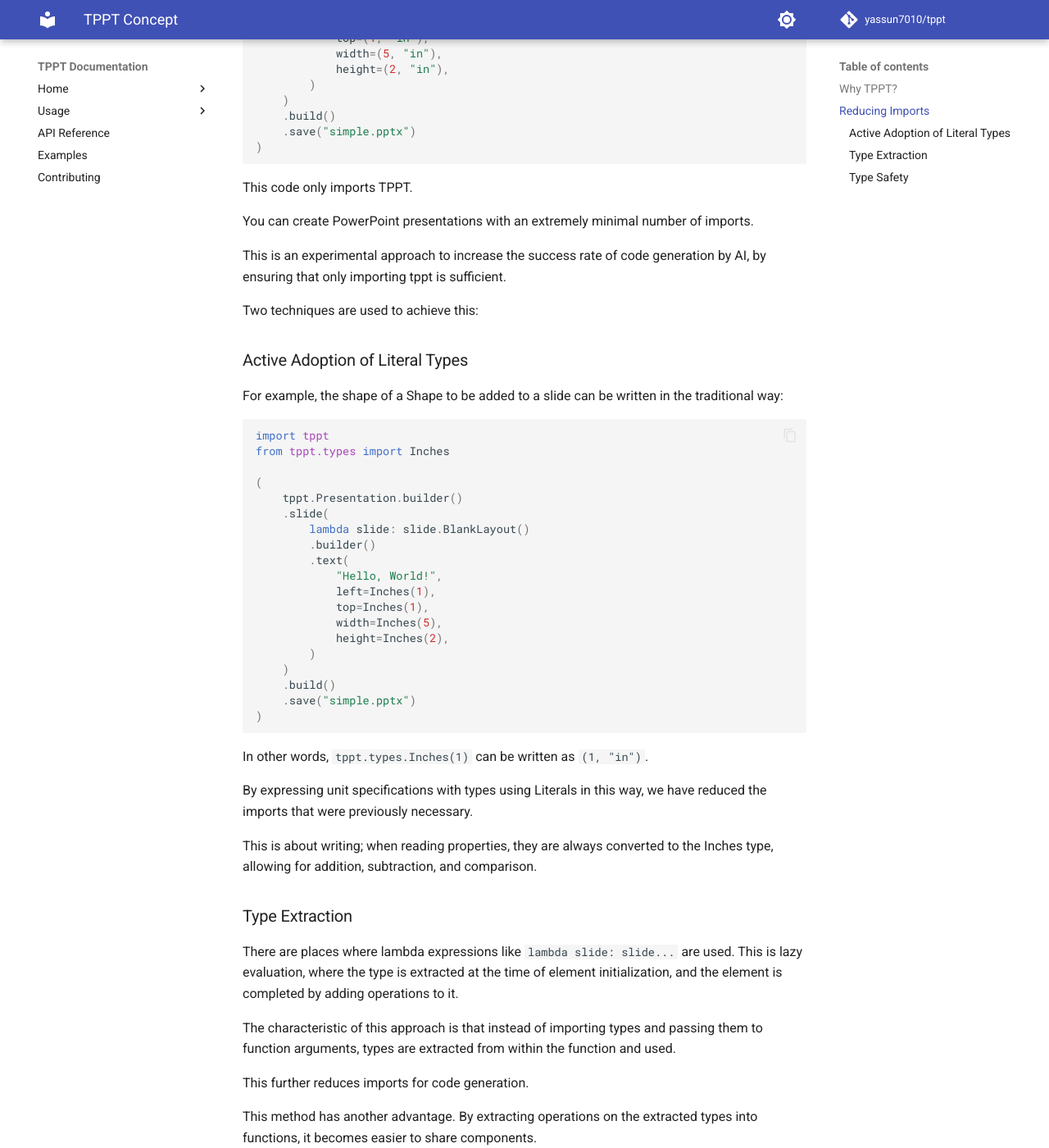
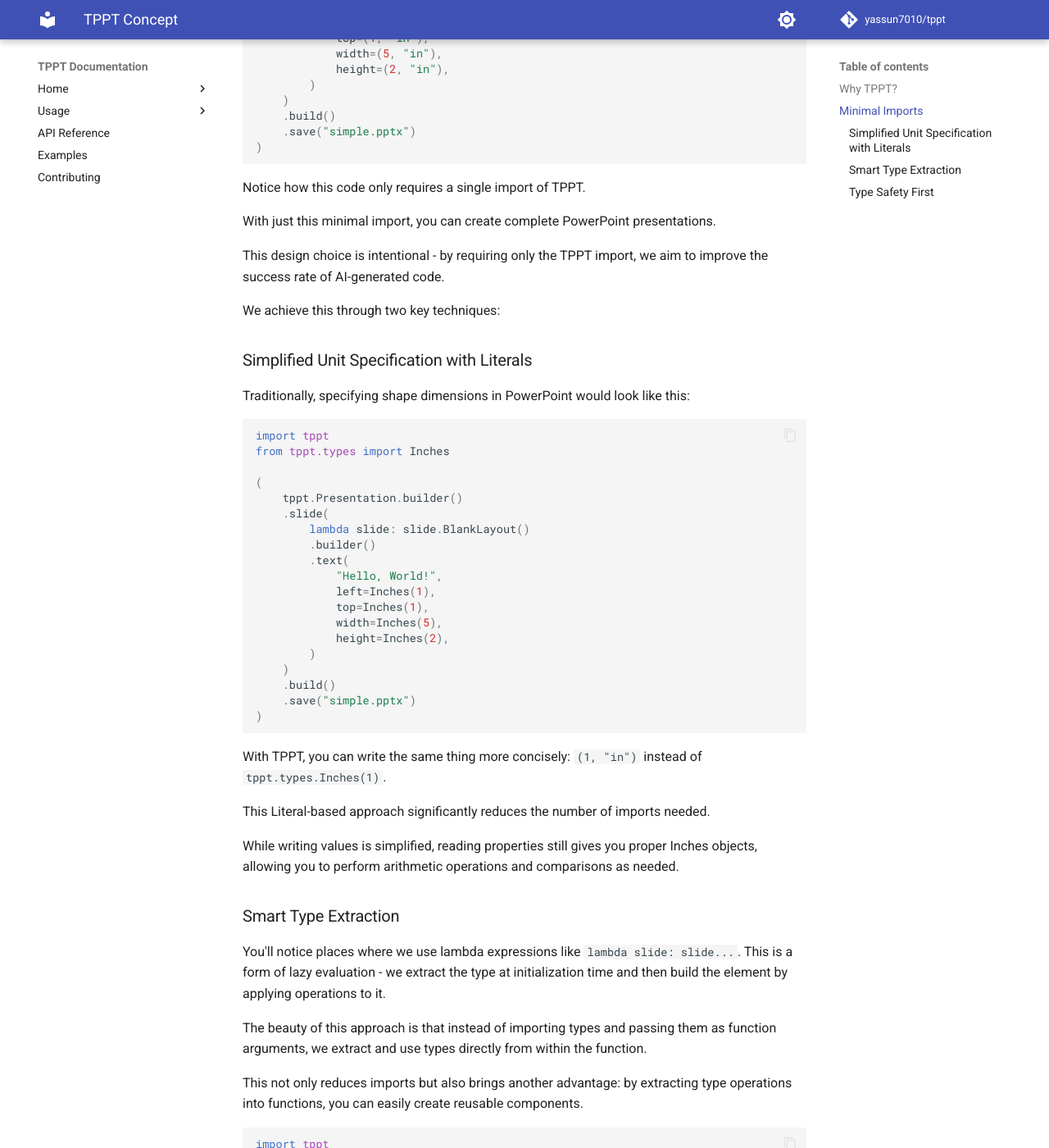
Before and after one commit to ya7010/tppt, an MkDocs documentation site: the page built from docs/docs/home/concept.md, in a window 1280 px wide and 1400 px high, scrolled down 687 px. Shown: the whole window at 82% size. Built offline with MkDocs 1.6.1 and Material for MkDocs 9.7.7, drawn with Linux system fonts in a browser that asks for light colours; comment, search, counter and statistics services are not loaded; some of the changed text lies outside the part shown.

Commit message:
docs: enhance concept documentation for clarity and conciseness

````diff
--- a/docs/docs/home/concept.md
+++ b/docs/docs/home/concept.md
@@ -2,84 +2,79 @@
 
 ## Why TPPT?
 
-Even in the current era of widespread generative AI, there are still many requests for submitting reports in pptx format.
-(Are we the only ones being left behind?)
+In today's world where generative AI is becoming ubiquitous, many organizations still require reports to be submitted in PowerPoint (pptx) format.
+(Or is it just us who are being left behind?)
 
-TPPT is a wrapper for python-pptx that provides type-safe usage of slide masters and more.
+TPPT is a powerful wrapper for python-pptx that brings type safety to slide masters and more.
 
-It also incorporates ideas to make it easy to use and intuitive to write,
-hoping to make your pptx generation safer and simpler.
+We've designed it to be both intuitive and easy to use,
+making your PowerPoint generation process safer and more efficient.
 
-## Reducing Imports
-Let's look at the Quick Start again:
+## Minimal Imports
+Let's revisit the Quick Start example:
 ```python
 --8<-- "codes/quick_start.py"
 ```
 
-This code only imports TPPT.
+Notice how this code only requires a single import of TPPT.
 
-You can create PowerPoint presentations with an extremely minimal number of imports.
+With just this minimal import, you can create complete PowerPoint presentations.
 
-This is an experimental approach to increase the success rate of code generation by AI,
-by ensuring that only importing tppt is sufficient.
+This design choice is intentional - by requiring only the TPPT import,
+we aim to improve the success rate of AI-generated code.
 
-Two techniques are used to achieve this:
+We achieve this through two key techniques:
 
-### Active Adoption of Literal Types
+### Simplified Unit Specification with Literals
 
-For example, the shape of a Shape to be added to a slide can be written in the traditional way:
-
+Traditionally, specifying shape dimensions in PowerPoint would look like this:
 ```python
 --8<-- "codes/quick_start_many_import.py"
 ```
 
-In other words, `tppt.types.Inches(1)` can be written as `(1, "in")`.
+With TPPT, you can write the same thing more concisely: `(1, "in")` instead of `tppt.types.Inches(1)`.
 
-By expressing unit specifications with types using Literals in this way,
-we have reduced the imports that were previously necessary.
+This Literal-based approach significantly reduces the number of imports needed.
 
-This is about writing; when reading properties, they are always converted to the Inches type,
-allowing for addition, subtraction, and comparison.
+While writing values is simplified, reading properties still gives you proper Inches objects,
+allowing you to perform arithmetic operations and comparisons as needed.
 
-### Type Extraction
+### Smart Type Extraction
 
-There are places where lambda expressions like `lambda slide: slide...` are used.
-This is lazy evaluation, where the type is extracted at the time of element initialization,
-and the element is completed by adding operations to it.
+You'll notice places where we use lambda expressions like `lambda slide: slide...`.
+This is a form of lazy evaluation - we extract the type at initialization time
+and then build the element by applying operations to it.
 
-The characteristic of this approach is that instead of importing types and passing them to function arguments,
-types are extracted from within the function and used.
+The beauty of this approach is that instead of importing types and passing them as function arguments,
+we extract and use types directly from within the function.
 
-This further reduces imports for code generation.
-
-This method has another advantage.
-By extracting operations on the extracted types into functions,
-it becomes easier to share components.
+This not only reduces imports but also brings another advantage:
+by extracting type operations into functions, you can easily create reusable components.
 
 ```python
 --8<-- "codes/apply_sample.py"
 ```
 
-You can create your own modifier functions like `format_text` and easily reuse them.
+You can create and reuse your own formatting functions like `format_text` with ease.
 
-### Type Safety
-This tool is mainly targeted at users who create new slides based on slide masters.
+### Type Safety First
+TPPT is designed primarily for users who create new slides based on slide masters.
 
-If you're like me, you've probably struggled with giving types to python-pptx's slide masters.
+If you've worked with python-pptx before, you know the struggle of adding type safety to slide masters.
 
-TPPT allows you to give types to slide masters using declarative type hints like pydantic.
+TPPT solves this by allowing you to define types for slide masters using pydantic-like declarative type hints:
 
 ```python
 --8<-- "codes/custom_slide_master.py"
 ```
 
-Is writing type definitions yourself tedious? We've prepared a modest tool for you.
+Don't want to write type definitions manually? We've got you covered with a handy tool:
 
 ```bash
 python -m tppt.tool.ppt2template $YOUR_TEMPLATE.pptx -o $OUTPUT_FILE.py
 ```
 
-After setting placeholders in the slide layout constructor,
-you can describe data such as text, pictures, and tables.
+After setting up placeholders in your slide layout constructor,
+you can easily add text, pictures, tables, and other elements.
 
-All these operations are type-safe!
+And the best part? All these operations are fully type-safe!
````
